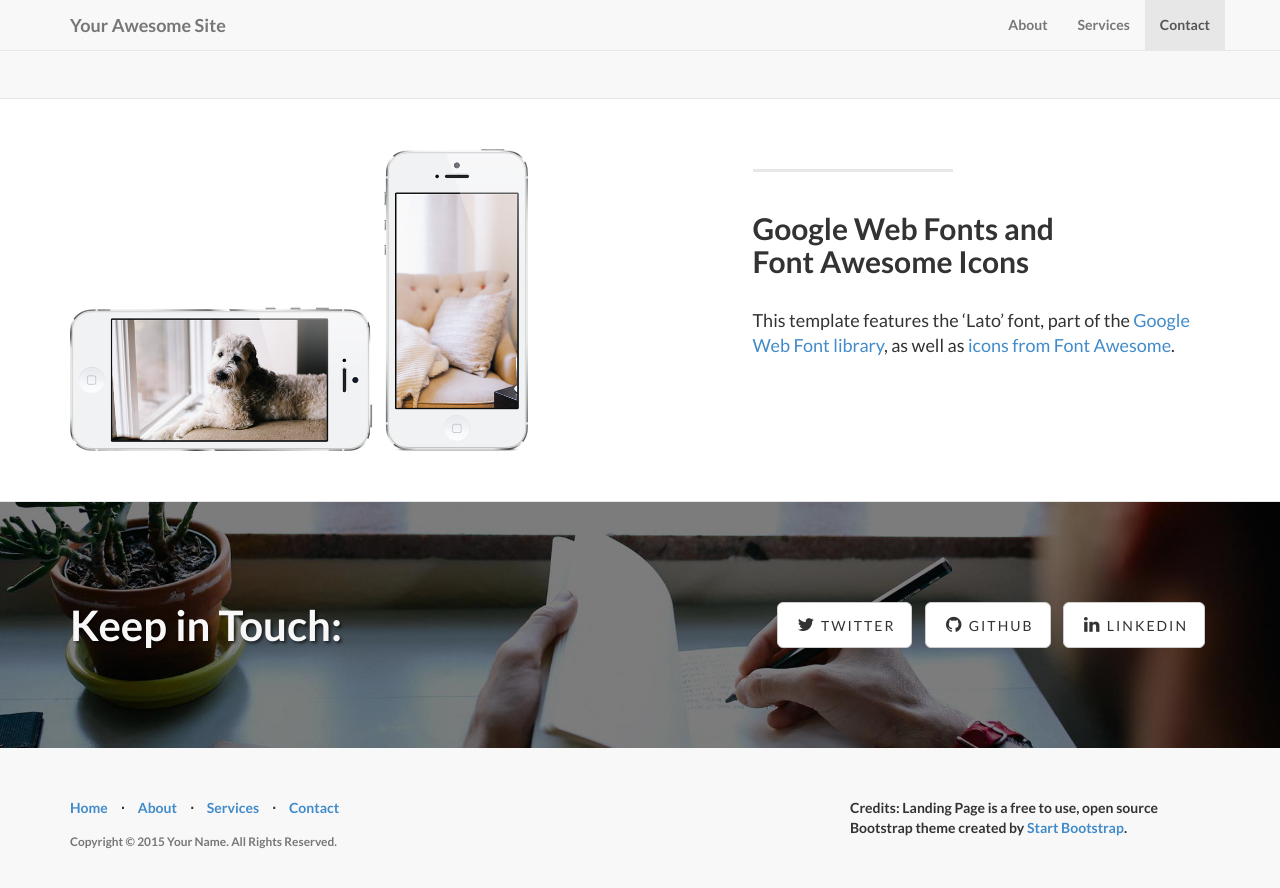
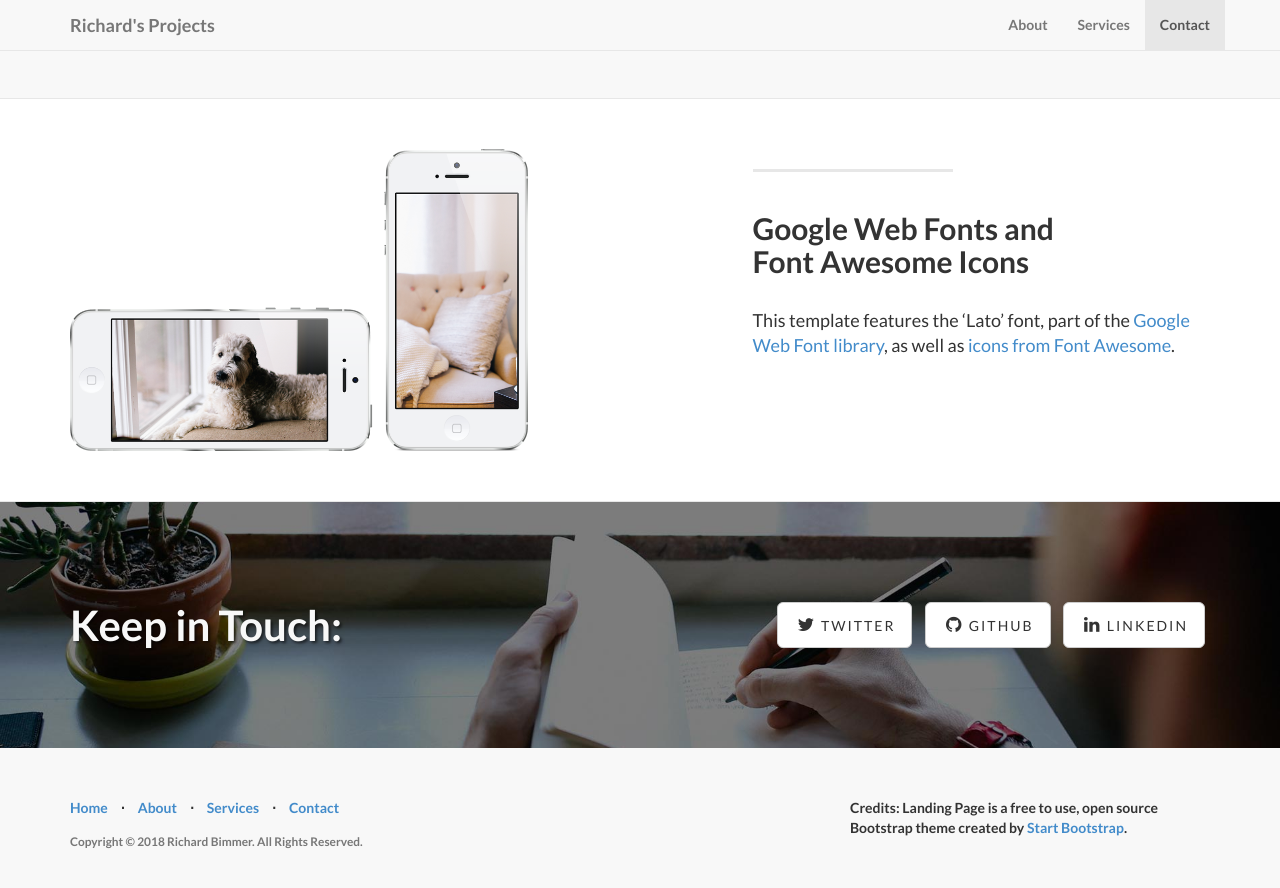
Before and after one commit to RichardB122/richardb122.github.io, a Jekyll site: the page built from index.html, in a window 1280 px wide and 900 px high, scrolled down 1968 px. Shown: the top 888 px of the window. Built offline with Jekyll 4.4.1, drawn with Linux system fonts in a browser that asks for light colours.

Commit message:
Update jekyll config

```diff
--- a/_config.yml
+++ b/_config.yml
@@ -2,15 +2,15 @@
 #      Main Configs       #
 # ----------------------- #
 
-url: http://yoursite.com
-title: Your Awesome Site
-email: your-email@domain.com
-author: Your Name
+url: https://richardb122.github.io/
+title: Richard's Projects
+email: richard@richardsprojects.net
+author: Richard Bimmmer
 description: > # "Write an awesome description for your new site here.
   You can edit this line in _config.yml. It will appear in your document
   head meta (for Google search results) and in your feed.xml site
   description.
-copyright: 'Copyright &copy; 2015 Your Name. All Rights Reserved.'
+copyright: 'Copyright &copy; 2018 Richard Bimmer. All Rights Reserved.'
 credits: 'Credits: Landing Page is a free to use, open source Bootstrap theme created by <a href="http://startbootstrap.com/">Start Bootstrap</a>.'
 
 # ----------------------- #
@@ -29,6 +29,6 @@ social:
   - title: twitter
     url: https://twitter.com/SBootstrap
   - title: github
-    url: https://github.com/IronSummitMedia/startbootstrap
+    url: https://github.com/richardb122
   - title: linkedin
     url:
```
